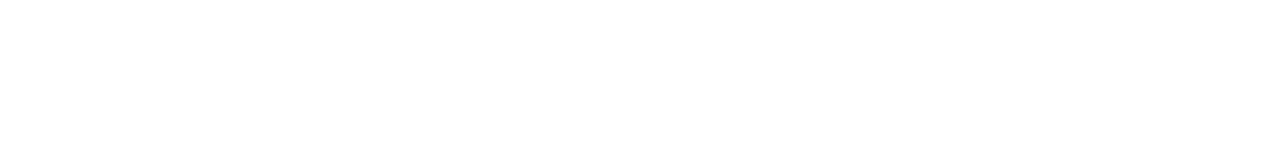
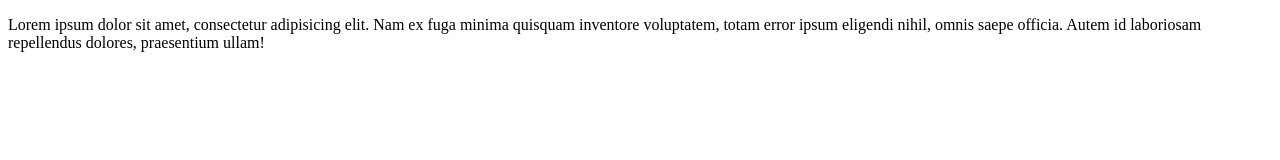
Before and after one commit to generalmar/support, a plain HTML site: page index.html in a window 1280 px wide. Drawn offline with Linux system fonts and the light colour scheme.

Commit message:
text added rather

```diff
--- a/index.html
+++ b/index.html
@@ -7,6 +7,9 @@
     <title>error solved</title>
 </head>
 <body>
+    <p>Lorem ipsum dolor sit amet, consectetur adipisicing elit.
 
+        Nam ex fuga minima quisquam inventore voluptatem, totam error ipsum eligendi nihil, omnis saepe officia.
+        Autem id laboriosam repellendus dolores, praesentium ullam!</p>
 </body>
 </html>
```
